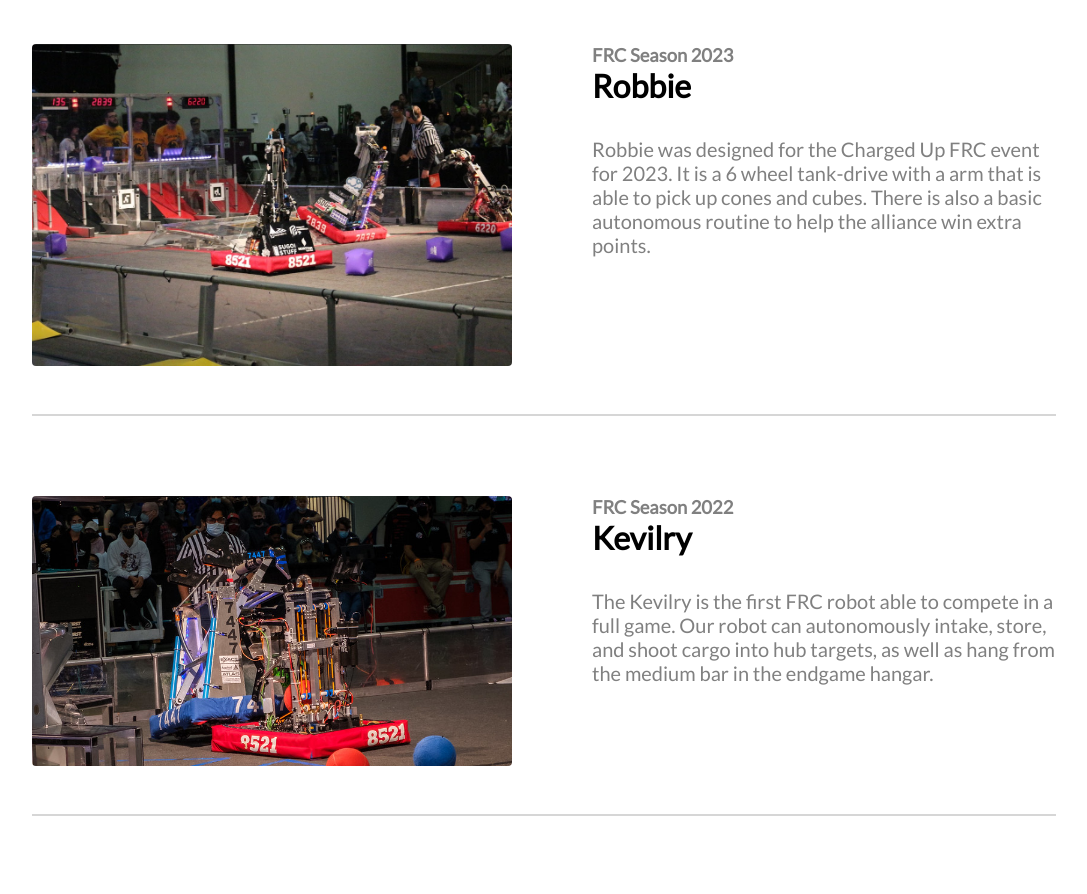
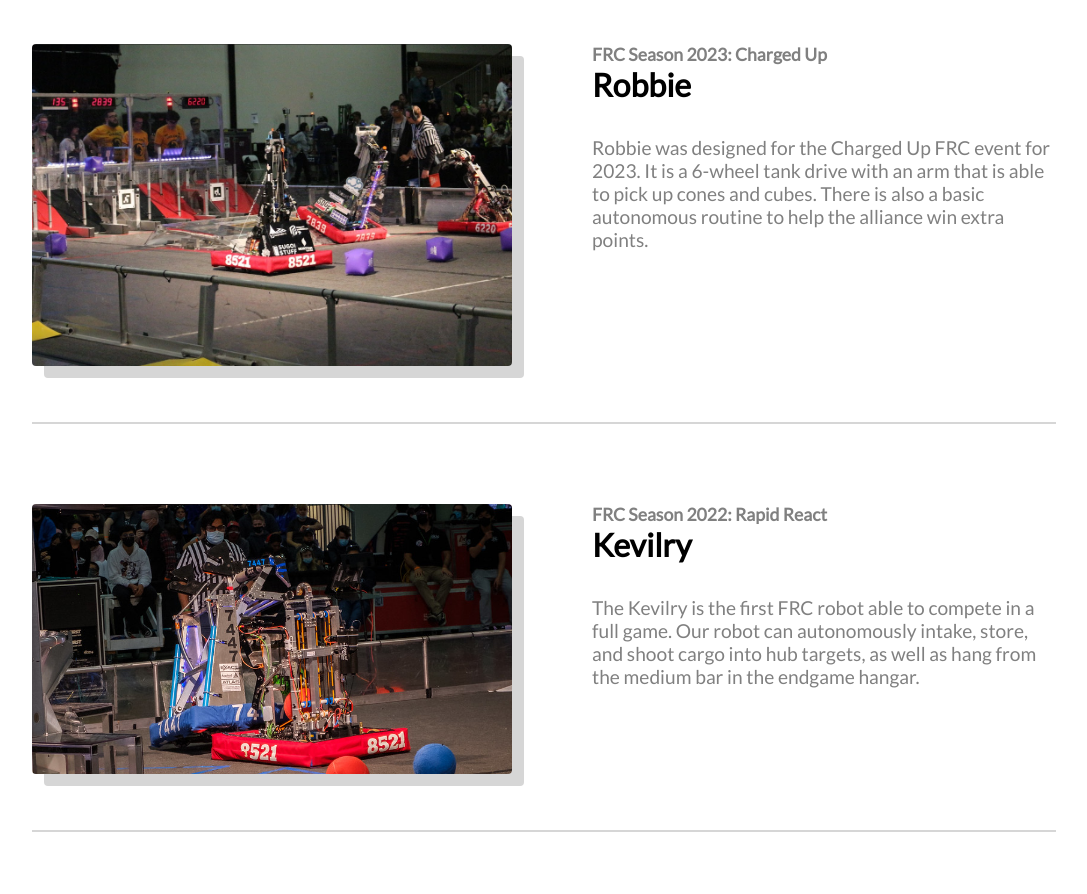
Before and after one commit to CyberLions-8521/Robotics-Site, a React (Create React App) app: page /our-robots in a window 1280 px wide. Shown: the part 780-1674 px from the top of the page, without its empty margins (96-1183 px from the left). Built offline with nearby package versions, Linux system fonts and the light colour scheme; a web font is replaced by a local one.

Commit message:
Grammar Update

```diff
--- a/src/App.css
+++ b/src/App.css
@@ -690,7 +690,6 @@ main::after{
   max-width: 20rem;
 
   min-height: 20rem;
-  max-height: 20rem;
 
   padding: 0.5rem;
   border-radius: 0.25rem;
@@ -862,7 +861,7 @@ main::after{
 
 @media (max-width: 40rem) {
   .about-container{
-    padding-top: 4rem;
+    padding-top: 3.25rem;
   }
   .about{
     gap: 3rem;
@@ -1501,7 +1500,7 @@ main::after{
 .robot{
   display: flex;
 
-  padding-bottom: 3rem;
+  padding-bottom: 3.5rem;
   gap: 5rem;
   border-bottom: 0.15rem solid var(--less-super-light-grey);
 }
@@ -1512,6 +1511,7 @@ main::after{
   object-fit: cover;
 
   border-radius: 0.25rem;
+  box-shadow: 0.75rem 0.75rem var(--less-super-light-grey);
 }
 
 .robot-hero{
@@ -1523,12 +1523,11 @@ main::after{
 }
 
 .robot-hero-metadata > h2{
-  font-size: 1.15rem;
+  font-size: 1.1rem;
   color: var(--grey-for-font);
-  /* font-style: italic; */
 }
 .robot-hero > p{
-  font-size: 1.25rem;
+  font-size: 1.2rem;
   color: var(--grey-for-font);
 }
 
@@ -1574,6 +1573,8 @@ main::after{
   .robot img{
     min-width: 22rem;
     max-width: 22rem;
+
+    box-shadow: none;
   }
   .robot-hero p{
     font-size: 1.1rem;
--- a/src/Home.js
+++ b/src/Home.js
@@ -69,14 +69,14 @@ export default function Home() {
 
       <Section
         title="We're a High School Robotics Team Based In Westminster CA"
-        description="Founded in 2020, team 8521 is a robotics team aiming to provide our community with hands-on opportunities and mentorships. We want to empower our community and give them the chance to show their inner leader and innovator."
+        description="Founded in 2020, Team 8521 is a robotics team aiming to provide our community with hands-on opportunities and mentorships. We want to empower our community and give them the chance to show their leader and innovator ability."
         picture={cadding}
         pictureLocation="left"
       />
 
       <Section
         title="We Compete In The FIRST Robotics Competition"
-        description="FRC is an international competition where teams design and build a robot each year to compete in different tasks like scoring balls into goals, balancing robots on balance beams, placing tubes into inner racks, etc., which changes annually."
+        description="FRC is an international competition where teams fundraise, design, build, and program a robot each year to compete in games involving various tasks, which change annually."
         picture={kevilry}
         pictureLocation="right"
       />
@@ -99,7 +99,7 @@ export default function Home() {
       <div className="main-support-container">
           <article>
             <h1>You Can Support Us!</h1>
-            <p>We want to establish a strong robotics foundation for future years to come. Your sponsorship will help our members learn the skills and have the material to design and manufacture a competition-ready robot.</p>
+            <p>We want to establish a strong foundation for STEM students for years to come. Your support will help our members learn the skills and have the materials to design and manufacture a competition-ready robot.</p>
           </article>
 
           <div className="main-support-images">
--- a/src/pages/About.js
+++ b/src/pages/About.js
@@ -30,8 +30,8 @@ export default function About() {
                 <div className="about">
                     <div className="about-hero">
                         <h3>Why Even Have CyberLions?</h3>
-                        <h1>CyberLions Give Highschoolers Real Life Experience</h1>
-                        <p>Our Robotics team is challenged under strict rules and limited time and resources to raise funding, design a team brand, and work together to build competition-ready robots.  </p>
+                        <h1>CyberLions Provide Highschoolers With Real-Life Experience</h1>
+                        <p>Our robotics team is challenged by strict rules and limited time and resources to raise funding, design a team brand, and work together to build competition-ready robots.</p>
                     </div>
 
                     <div className="about-images">
@@ -45,13 +45,13 @@ export default function About() {
                     <div className="about-subteams-container">
                         <div className="about-subteams-container-hero">
                             <h1>Our Subteams</h1>
-                            <h2>Being Part of The CyberLions Means You're Part of a Major Role</h2>
+                            <h2>Being A CyberLion Means You’ll Play a Major Role</h2>
                         </div>
 
                         <div className="about-subteams">
                             <article id="about-mechanical">
                                 <h1>Mechanical Team</h1>
-                                <p>Use machinery and power-tools to fabricate prototypes for robot’s subsystems. You’re expected to organize and understand the mechanics of the robot and assembly.</p>
+                                <p>Use machinery and power tools to fabricate prototypes for robot subsystems. You’re expected to organize and understand the mechanics of the robot and its assembly.</p>
                             </article>
 
                             <article id="about-design">
@@ -66,7 +66,7 @@ export default function About() {
 
                             <article id="about-operations">
                                 <h1>Operations/Management Team</h1>
-                                <p>Market the team for sponsorships and plan and coordinate club events. You're in charge of overseeing the club budget and FRC inventory, working closely with club advisors and IPT leads.</p>
+                                <p>Market the team for sponsorships and plan and coordinate club events. You're in charge of overseeing the club budget and FRC inventory and working closely with club advisors and IPT leads.</p>
                             </article>
 
                             <article id="about-software">
--- a/src/pages/OurRobots.js
+++ b/src/pages/OurRobots.js
@@ -16,26 +16,26 @@ export default function OurRobots() {
       <div className="our-robots">
         <div className="our-robots-hero">
           <h1>Meet Our Gallery of Robots.</h1>
-          <p>Learn about what we build during season</p>
+          <p>Learn about what we build during the season</p>
         </div>
 
         <div className="our-robots-gallery">
         <Robot
-            season="FRC Season 2023"
+            season="FRC Season 2023: Charged Up"
             name="Robbie"
             image={robbie}
-            description="Robbie was designed for the Charged Up FRC event for 2023. It is a 6 wheel tank-drive with a arm that is able to pick up cones and cubes. There is also a basic autonomous routine to help the alliance win extra points."
+            description="Robbie was designed for the Charged Up FRC event for 2023. It is a 6-wheel tank drive with an arm that is able to pick up cones and cubes. There is also a basic autonomous routine to help the alliance win extra points."
           />
 
           <Robot
-            season="FRC Season 2022"
+            season="FRC Season 2022: Rapid React"
             name="Kevilry"
             image={kevilry}
             description="The Kevilry is the first FRC robot able to compete in a full game. Our robot can autonomously intake, store, and shoot cargo into hub targets, as well as hang from the medium bar in the endgame hangar."
           />
 
           <Robot
-            season="FRC Season 2021"
+            season="FRC Season 2021:Infinite Recharge at Home"
             name="Froggers"
             image={froggers}
             description="Froggers is the first FRC robot we produced in our school. Our robot has the ability to detect and autonomously move towards power cells. In addition, with its intake system, we can collect power cells and transport them around."
--- a/src/pages/SupportUs.js
+++ b/src/pages/SupportUs.js
@@ -24,7 +24,7 @@ export default function SupportUs() {
 
       <div className="support-us">
         <div className="support-us-hero">
-          <h1>More Opportunity For Our Robotics Club!</h1>
+          <h1>More Opportunities For Our Robotics Club!</h1>
           <p>Learn about what your help means to us.</p>
         </div>
 
@@ -36,21 +36,21 @@ export default function SupportUs() {
               image={path}
               imageDescription="Travel Costs"
               header="Travel Costs"
-              text="Your funding can be used to help our team compete out-of-state and pay hotel fees so all our members can go."
+              text="Your funding helps our team compete in more events, including out-of-state competitions, and pay hotel fees so all our members can go."
             />
 
             <Profile
               image={bulb}
               imageDescription="Light Bulb"
               header="Future Inspiration"
-              text="You'll let us to purchase robotics equipment, teach incoming members, and allow the CyberLions to grow within STEM."
+              text="You'll help us purchase robotics equipment, teach incoming members, and allow the CyberLions to grow within STEM."
             />
 
             <Profile
               image={grape}
               imageDescription="Grape"
               header="Food!"
-              text="Often an overlooked expense, your contribution means we can build longer: dinner, snacks, and water."
+              text="Often an overlooked expense, your contribution means we can build longer: providing dinner, snacks, and water."
             />
           </section>
 
```
